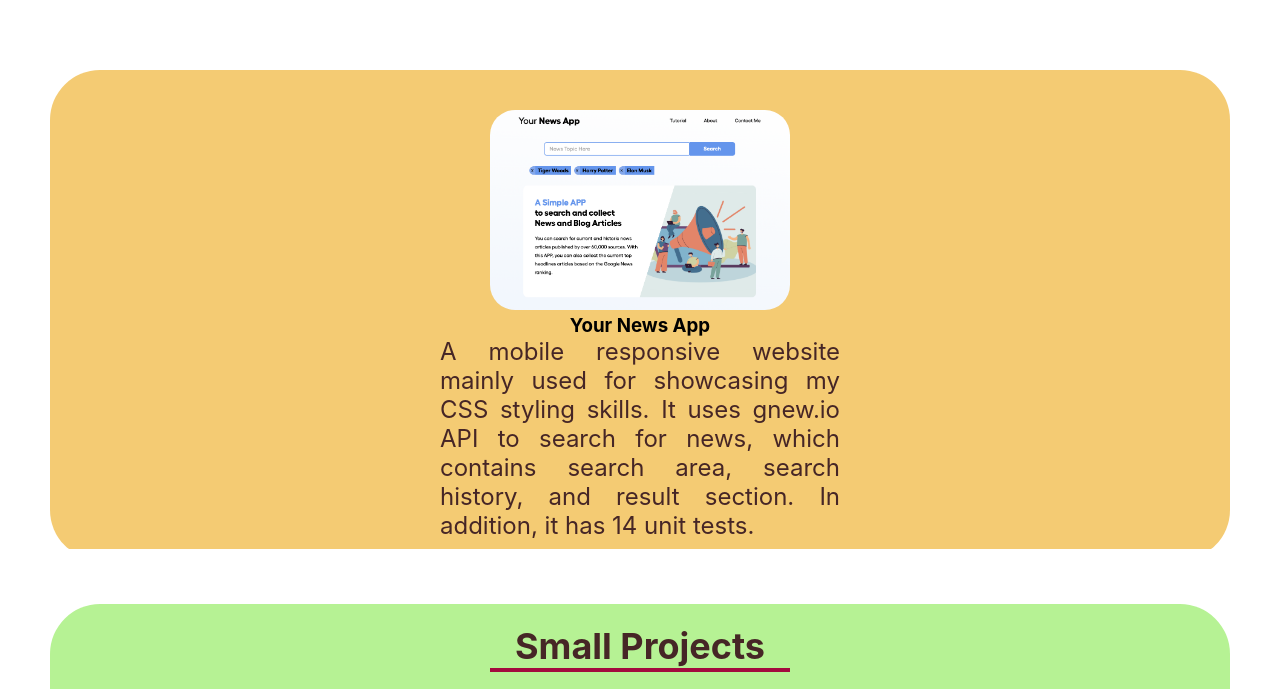
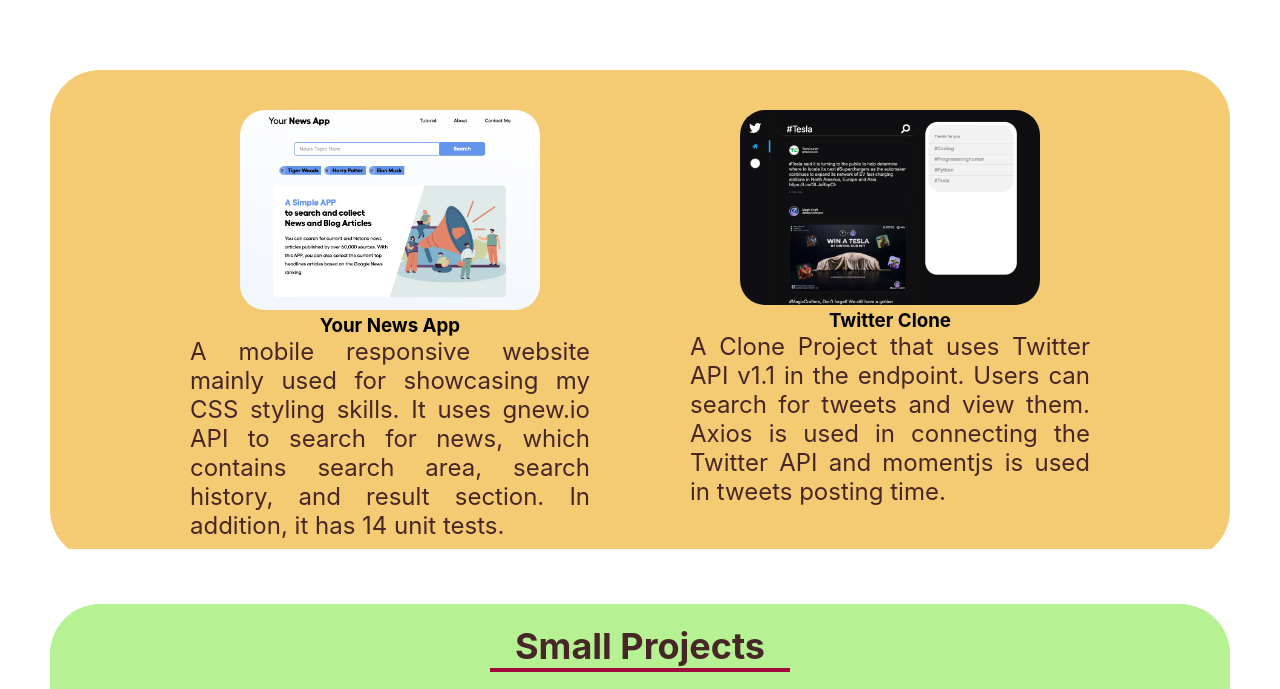
Before and after one commit to hkmarcoot/portfolioWebsite, a React app: page / in a window 1280 px wide. Shown: the part 2501-3190 px from the top of the page. Built offline with nearby package versions, Linux system fonts and the light colour scheme.

Commit message:
add twitter clone project

```diff
--- a/src/components/AboutMe/index.js
+++ b/src/components/AboutMe/index.js
@@ -14,8 +14,8 @@
             <h3>Full Stack JavaScript Developer</h3>
             <p className="textHolder">
               Hi everyone! My name is Marco and I look forward to building
-              JavaScript project in company. Right now I am building Twitter
-              clone as my next challenge.
+              JavaScript project in company. Recently, I have finished building
+              Twitter clone as my challenge.
               {/* , enhancing my eCom skills by studying the{" "}
               <a
                 className="btn"
--- a/src/components/DemoWebsite/index.js
+++ b/src/components/DemoWebsite/index.js
@@ -3,6 +3,7 @@
 import linkworthy from "../../img/Screenshot-link-worthy.png";
 import xpeerience from "../../img/Screenshot-xpeerience.png";
 import newsapp from "../../img/Screenshot-newsapp.png";
+import twitterclone from "../../img/Screenshot-twitterclone.png";
 
 function DemoWebsite() {
   return (
@@ -89,6 +90,27 @@
                 addition, it has 14 unit tests.
               </p>
             </div>
+            <div className={styles.demoItem}>
+              <a
+                href="https://github.com/hkmarcoot/100-days-of-code-2nd/tree/main/twitterCloneProject-app"
+                target="_blank"
+                rel="noreferrer"
+              >
+                <img
+                  className={styles.Pic}
+                  src={twitterclone}
+                  alt=""
+                  width="300px"
+                />
+              </a>
+              <h3>Twitter Clone</h3>
+              <p className={styles.textHolder}>
+                A Clone Project that uses Twitter API v1.1 in the endpoint.
+                Users can search for tweets and view them. Axios is used in
+                connecting the Twitter API and momentjs is used in tweets
+                posting time.
+              </p>
+            </div>
             {/* <div className={styles.demoItem}>
               <a
                 href="https://xpeerience.netlify.app/"
--- a/src/components/DemoWebsite/styles.module.css
+++ b/src/components/DemoWebsite/styles.module.css
@@ -70,6 +70,14 @@
   opacity: 0.8;
 }
 
+.Pic {
+  border-radius: 25px;
+}
+
+.Pic:hover {
+  opacity: 0.8;
+}
+
 .topmargin {
   margin-top: 70px;
 }
```
Also changed, not shown: src/img/Screenshot-twitterclone.png (added).
